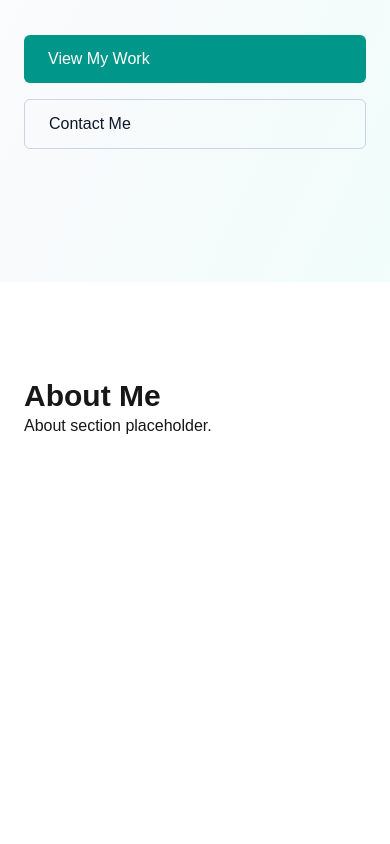
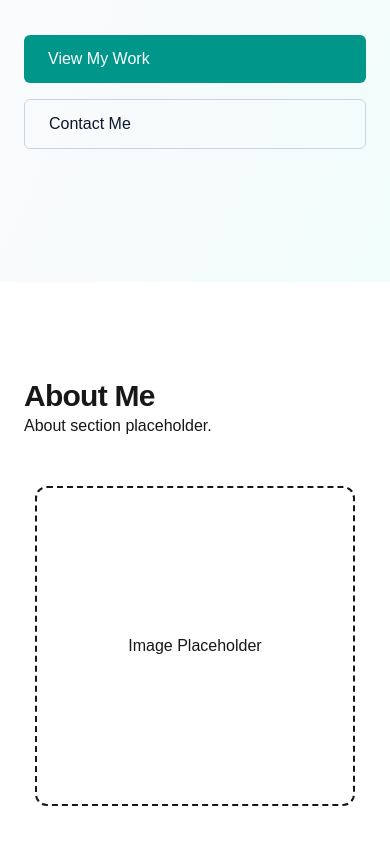
Before and after one commit to naheedkvirk/portfolio, a Next.js app: page / in a window 390 px wide. Shown: the part 651-1495 px from the top of the page. Before the commit the page ends 1185 px from the top, so only its background shows below. Built offline with nearby package versions, Linux system fonts and the light colour scheme.

Commit message:
feat: add responsive About section layout

```diff
--- a/components/About/About.tsx
+++ b/components/About/About.tsx
@@ -6,11 +6,26 @@ export default function About() {
       className="scroll-mt-24"
     >
       <div className="mx-auto max-w-7xl px-6 py-24">
-        <h2 id="about-heading" className="text-3xl font-bold">
-          About Me
-        </h2>
+        <div className="grid gap-12 lg:grid-cols-2 lg:items-center">
+          {/* Left Column */}
+          <div>
+            <h2
+              id="about-heading"
+              className="text-3xl font-bold tracking-tight"
+            >
+              About Me
+            </h2>
 
-        <p>About section placeholder.</p>
+            <p className="mt-t">About section placeholder.</p>
+          </div>
+
+          {/* Right Column */}
+          <div className="flex justify-center">
+            <div className="flex h-80 w-80 items-center justify-center rounded-xl border-2 border-dashed">
+              Image Placeholder
+            </div>
+          </div>
+        </div>
       </div>
     </section>
   );
```
